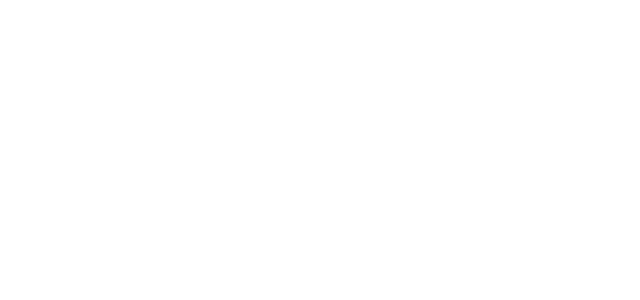
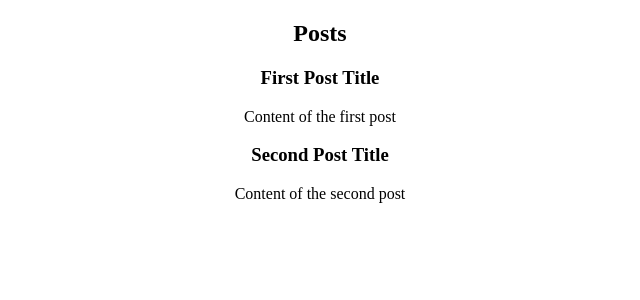
Before and after one commit to david-aldo-dalessandro/bulletin-app, a React (Create React App) app: page / in a window 1280 px wide. Shown: the top 300 px of the page, without its empty margins (320-960 px from the left). Built offline with nearby package versions, Linux system fonts and the light colour scheme.

Commit message:
PostList Part I finished, starting AddPostForm

```diff
--- a/src/App.js
+++ b/src/App.js
@@ -1,7 +1,12 @@
 import "./App.css";
+import PostsList from "./features/posts/PostsList";
 
 function App() {
-  return <main className="App"></main>;
+  return (
+    <main className="App">
+      <PostsList></PostsList>
+    </main>
+  );
 }
 
 export default App;
--- a/src/app/store.js
+++ b/src/app/store.js
@@ -5,7 +5,9 @@
  */
 
 import { configureStore } from "@reduxjs/toolkit";
-
+import postsReducer from "../features/posts/postsSlice";
 export const store = configureStore({
-  reducer: {},
+  reducer: {
+    posts: postsReducer,
+  },
 });
--- /dev/null
+++ b/src/features/posts/PostsList.js
@@ -0,0 +1,28 @@
+/* PostsList.js
+ * David D'Alessandro
+ * March 22, 2024
+ * Post list component to expose logic
+ */
+
+import { useSelector } from "react-redux";
+import { selectAllPosts } from "./postsSlice";
+
+const PostsList = () => {
+  const posts = useSelector(selectAllPosts);
+
+  const renderedPosts = posts.map((post) => (
+    <article key={post.id}>
+      <h3>{post.title}</h3>
+      <p>{post.content.substring(0, 100)}</p>
+    </article>
+  ));
+
+  return (
+    <section>
+      <h2>Posts</h2>
+      {renderedPosts}
+    </section>
+  );
+};
+
+export default PostsList;
--- a/src/features/posts/postsSlice.js
+++ b/src/features/posts/postsSlice.js
@@ -3,3 +3,30 @@
  * March 22, 2024 - 10:50 AM (Central Time)
  * A collection of reducer logic and actions for the posts feature of the app
  */
+
+import { createSlice } from "@reduxjs/toolkit";
+
+const initialState = [
+  { id: "1", title: "First Post Title", content: "Content of the first post" },
+  {
+    id: "2",
+    title: "Second Post Title",
+    content: "Content of the second post",
+  },
+];
+
+const postsSlice = createSlice({
+  name: "posts",
+  initialState,
+  reducers: {
+    postAdded(state, action) {
+      state.push(action.payload);
+    },
+  },
+});
+
+export const selectAllPosts = (state) => state.posts;
+
+export const { postAdded } = postsSlice.actions;
+
+export default postsSlice.reducer;
```
Also changed, not shown: src/features/posts/AddPostForm.js (added, +13 -0 lines).
